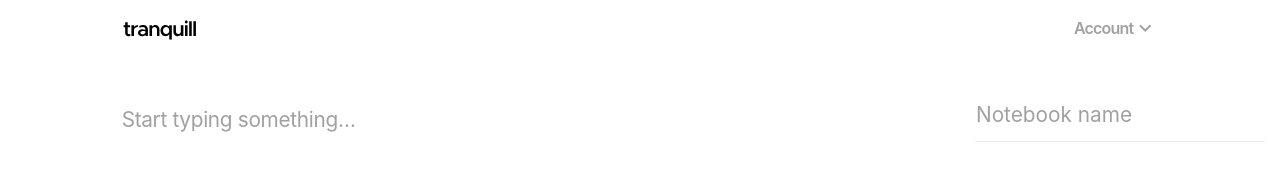
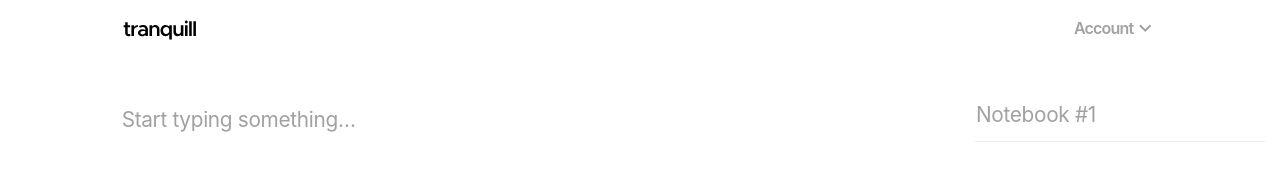
Before and after one commit to sruli/tranquill, a React (Create React App) app in the folder client/: page / in a window 1280 px wide. Shown: the top 194 px of the page. Built offline with nearby package versions, Linux system fonts and the light colour scheme; a web font is replaced by a local one.

Commit message:
Update notebook name placeholder and use letter spacing class

```diff
--- a/client/src/scenes/Notebook/components/NameSection/index.js
+++ b/client/src/scenes/Notebook/components/NameSection/index.js
@@ -5,9 +5,9 @@ const NameSection = () => (
   <React.Fragment>
     <div className="row">
       <input
-        className={`col-8 form-control form-control-lg ${styles.nameInput}`}
+        className={`col-8 form-control form-control-lg ls-1 ${styles.nameInput}`}
         type="text"
-        placeholder="Notebook name"
+        placeholder="Notebook #1"
       />
     </div>
     <div className="row">
```
